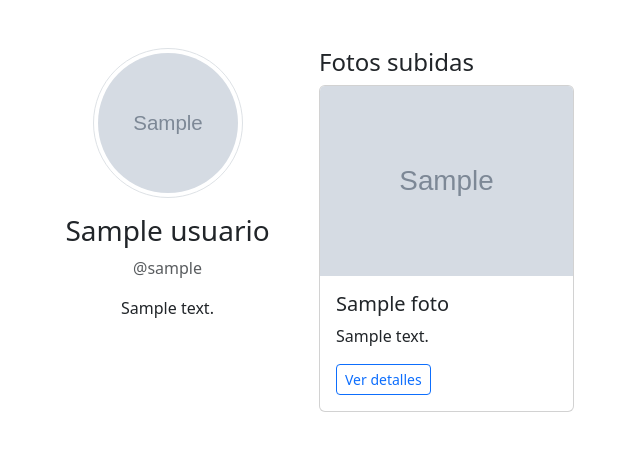
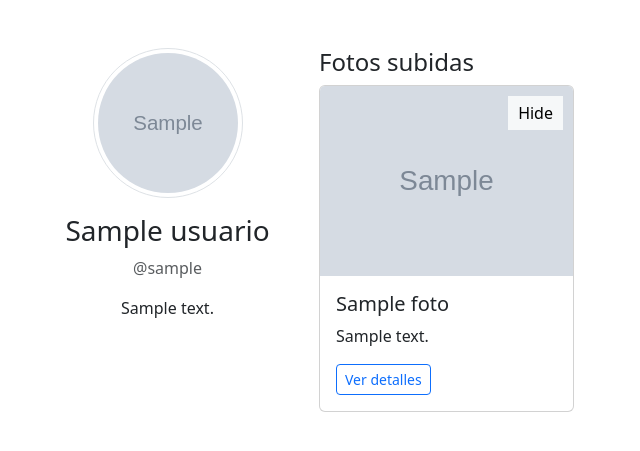
Before and after one commit to jsdgdo/malbum, a Django app: a page that uses templates/base.html in a window 1280 px wide. Shown: the part 56-507 px from the top of the page, without its empty margins (54-694 px from the left). Run offline with Django 5.2, Linux system fonts and the light colour scheme; tables that the repository leaves empty hold one stand-in row (values such as "Sample post"); grey boxes marked "Sample" are stand-in pictures; some libraries are stand-ins or nearby versions.

Commit message:
Se puede esconder las publicaciones que no queremos ver

```diff
--- a/malbum/settings.py
+++ b/malbum/settings.py
@@ -137,6 +137,10 @@ USE_TZ = True
 # https://docs.djangoproject.com/en/5.0/howto/static-files/
 
 STATIC_URL = 'static/'
+STATIC_ROOT = os.path.join(BASE_DIR, 'staticfiles')
+STATICFILES_DIRS = [
+    os.path.join(BASE_DIR, 'static'),
+]
 
 MEDIA_URL = '/media/'
 MEDIA_ROOT = BASE_DIR / 'media'
--- a/malbum/urls.py
+++ b/malbum/urls.py
@@ -42,3 +42,4 @@ urlpatterns = [
 ]
 
 urlpatterns += static(settings.MEDIA_URL, document_root=settings.MEDIA_ROOT)
+urlpatterns += static(settings.STATIC_URL, document_root=settings.STATIC_ROOT)
--- /dev/null
+++ b/static/css/styles.css
@@ -0,0 +1,23 @@
+.blurred img {
+  filter: blur(10px);
+  opacity: 0.5;
+}
+
+.blurred .card-body {
+  display: none;
+}
+
+.card {
+  position: relative;
+}
+
+.hide-button {
+  position: absolute;
+  top: 10px;
+  right: 10px;
+  background-color: rgba(255, 255, 255, 0.8);
+  border: none;
+  padding: 5px 10px;
+  cursor: pointer;
+  z-index: 100;
+}
--- /dev/null
+++ b/static/js/hide.js
@@ -0,0 +1,51 @@
+function getHiddenPhotos() {
+  const hiddenPhotos = document.cookie
+    .split('; ')
+    .find(row => row.startsWith('hidden_photos='))
+    ?.split('=')[1];
+  return hiddenPhotos ? JSON.parse(decodeURIComponent(hiddenPhotos)) : [];
+}
+
+function setHiddenPhotos(hiddenPhotos) {
+  document.cookie = `hidden_photos=${encodeURIComponent(JSON.stringify(hiddenPhotos))}; path=/`;
+}
+
+function toggleHidden(photoId) {
+  const hiddenPhotos = getHiddenPhotos();
+
+  if (hiddenPhotos.includes(photoId)) {
+    const index = hiddenPhotos.indexOf(photoId);
+    hiddenPhotos.splice(index, 1);
+  } else {
+    hiddenPhotos.push(photoId);
+  }
+
+  setHiddenPhotos(hiddenPhotos);
+  applyHiddenState();
+}
+
+function applyHiddenState() {
+  const hiddenPhotos = getHiddenPhotos();
+
+  document.querySelectorAll('.card').forEach(container => {
+    const photoId = container.dataset.photoId;
+
+    if (hiddenPhotos.includes(photoId)) {
+      container.classList.add('blurred');
+      container.querySelector('.hide-button').innerText = 'Show';
+    } else {
+      container.classList.remove('blurred');
+      container.querySelector('.hide-button').innerText = 'Hide';
+    }
+  });
+}
+
+// Apply the hidden state when the DOM is loaded
+document.addEventListener('DOMContentLoaded', applyHiddenState);
+
+// Also apply the hidden state when the page becomes visible again
+document.addEventListener('visibilitychange', () => {
+  if (document.visibilityState === 'visible') {
+    applyHiddenState();
+  }
+});
--- a/templates/base.html
+++ b/templates/base.html
@@ -1,4 +1,5 @@
 <!-- templates/base.html -->
+{% load static %}
 <!DOCTYPE html>
 <html lang="es">
   <head>
@@ -12,6 +13,7 @@
       integrity="sha384-QWTKZyjpPEjISv5WaRU9OFeRpok6YctnYmDr5pNlyT2bRjXh0JMhjY6hW+ALEwIH"
       crossorigin="anonymous"
     />
+    <link rel="stylesheet" href="{% static 'css/styles.css' %}">
   </head>
   <body>
     <nav class="navbar navbar-expand-lg navbar-light bg-light">
--- a/templates/detalle_foto.html
+++ b/templates/detalle_foto.html
@@ -1,11 +1,12 @@
 {% extends 'base.html' %}
+{% load static %}
 
 {% block title %}{{ foto.titulo }}{% endblock %}
 
 {% block content %}
 <div class="container mt-5">
     <h2>{{ foto.titulo }}</h2>
-    <div id="foto-container" class="position-relative">
+    <div id="foto-container" class="position-relative" data-photo-id="{{ foto.id }}">
         <div id="blur-overlay" class="blur-overlay {% if foto.advertencia_contenido %}active{% endif %}">
             <p class="warning-text">Advertencia de contenido</p>
             <button id="toggle-blur" class="btn btn-warning">Mostrar contenido</button>
@@ -13,6 +14,7 @@
         <img src="{{ foto.imagen.url }}" alt="{{ foto.alt_descripcion }}" class="img-fluid mb-3">
     </div>
     <p class="mt-3">{% if foto.descripcion %}{{ foto.descripcion }}{% else %}Sin descripción{% endif %}</p>
+    <button class="hide-button" onclick="toggleHidden('{{ foto.id }}')">Hide</button>
 
     <h4>Detalles</h4>
     <ul class="list-group">
@@ -113,4 +115,5 @@
         });
     });
 </script>
+<script src="{% static 'js/hide.js' %}"></script>
 {% endblock %}
--- a/templates/tablon.html
+++ b/templates/tablon.html
@@ -1,5 +1,6 @@
 {% extends 'base.html' %}
 {% load widget_tweaks %}
+{% load static %}
 
 {% block title %}Tablón de Fotos{% endblock %}
 
@@ -42,8 +43,9 @@
             <div class="row">
                 {% for foto in fotos %}
                     <div class="col-md-4 mb-4">
-                        <div class="card">
+                        <div class="card" data-photo-id="{{ foto.id }}">
                             <img src="{{ foto.imagen.url }}" class="card-img-top" alt="{{ foto.alt_descripcion }}">
+                            <button class="hide-button" onclick="toggleHidden('{{ foto.id }}')">Hide</button>
                             <div class="card-body">
                                 <h5 class="card-title">{{ foto.titulo }}</h5>
                                 <p class="card-text">{{ foto.descripcion|truncatewords:10 }}</p>
@@ -58,4 +60,5 @@
         </div>
     </div>
 </div>
+<script src="{% static 'js/hide.js' %}"></script>
 {% endblock %}
--- a/templates/usuario/perfil.html
+++ b/templates/usuario/perfil.html
@@ -1,4 +1,5 @@
 {% extends 'base.html' %}
+{% load static %}
 {% block title %}Perfil de {{ usuario.username }}{% endblock %}
 
 {% block content %}
@@ -27,8 +28,9 @@
         <div class="row">
           {% for foto in fotos %}
             <div class="col-md-4 mb-4">
-              <div class="card">
+              <div class="card" data-photo-id="{{ foto.id }}">
                 <img src="{{ foto.imagen.url }}" class="card-img-top" alt="{{ foto.titulo }}">
+                <button class="hide-button" onclick="toggleHidden('{{ foto.id }}')">Hide</button>
                 <div class="card-body">
                   <h5 class="card-title">{{ foto.titulo }}</h5>
                   <p class="card-text">{{ foto.descripcion|truncatechars:50 }}</p>
@@ -44,4 +46,5 @@
     </div>
   </div>
 </div>
+<script src="{% static 'js/hide.js' %}"></script>
 {% endblock %}
--- a/usuario/urls.py
+++ b/usuario/urls.py
@@ -1,6 +1,8 @@
 from django.urls import path
 from django.contrib.auth import views as auth_views
 from .views import registrarUsuario
+from django.conf import settings
+from django.conf.urls.static import static
 from . import views
 
 urlpatterns = [
@@ -16,3 +18,5 @@ urlpatterns = [
     path("outbox/<str:username>/", views.activitypub_outbox, name="activitypub_outbox"),
     path('<str:username>/', views.perfil_usuario, name='perfil_usuario'),
 ]
+
+urlpatterns += static(settings.STATIC_URL, document_root=settings.STATIC_URL)
```
